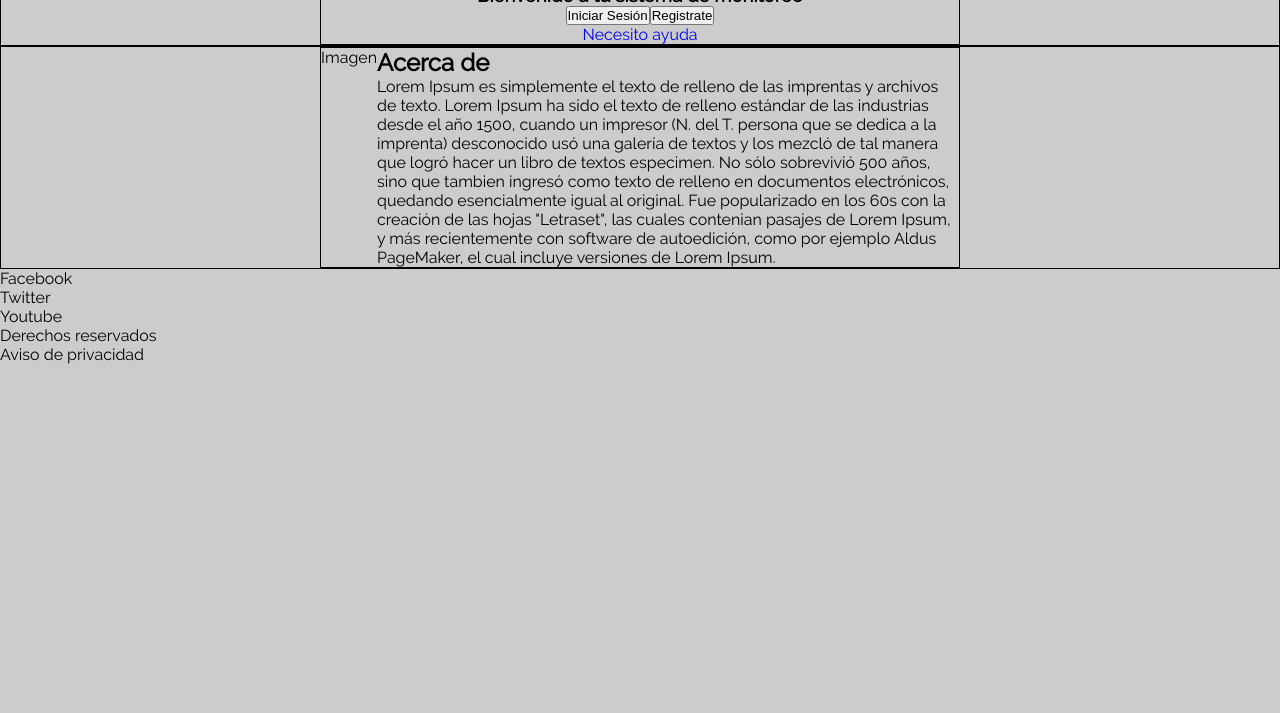
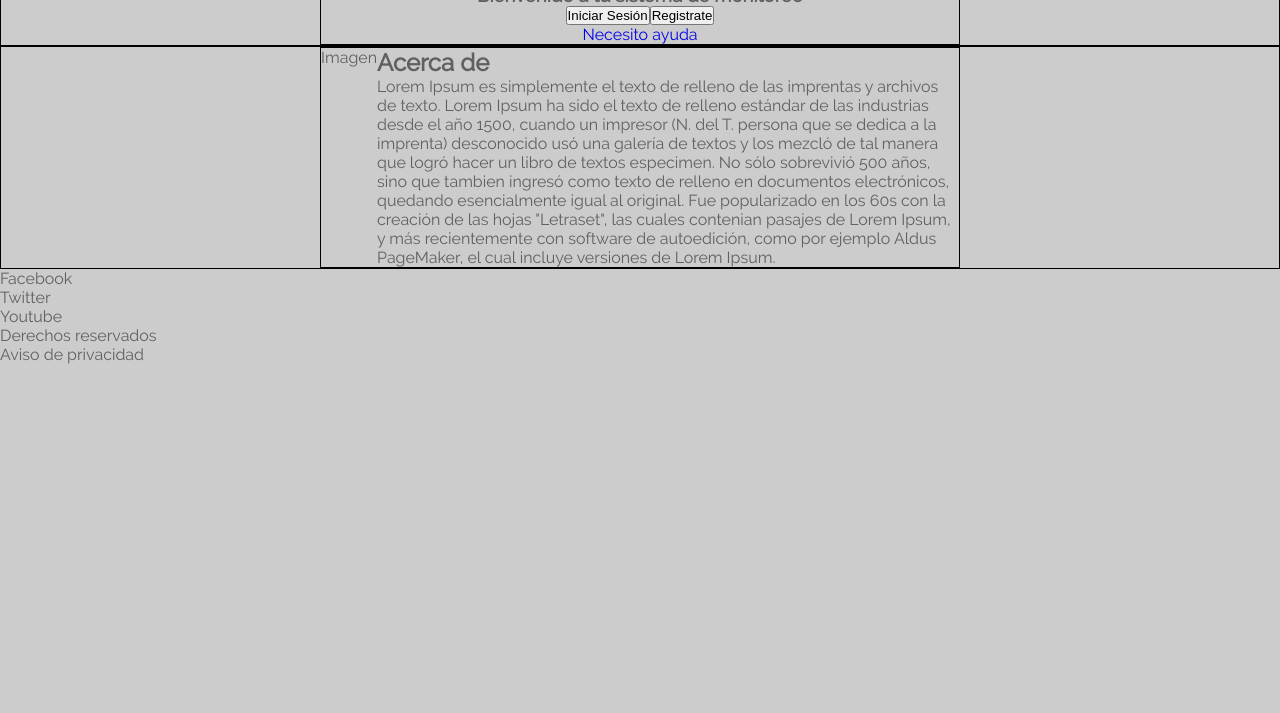
Before and after one commit to AlvaroDue/sitioDiabetes, a plain HTML site: page index.html in a window 1280 px wide. Shown: the part 87-800 px from the top of the page. Drawn offline with nearby package versions, Linux system fonts and the light colour scheme.

Commit message:
Cambios en css

```diff
--- a/assets/sass/_general.scss
+++ b/assets/sass/_general.scss
@@ -27,6 +27,6 @@ $grisMedio: #999999;
 $grisOscuro: #606060;
 
 body {
-  color: $colorPrimario;
+  color: $grisOscuro;
   font-family: $fontRegular, sans-serif;
 }
```
Also changed, not shown: assets/css/main.css, 1 other file.
